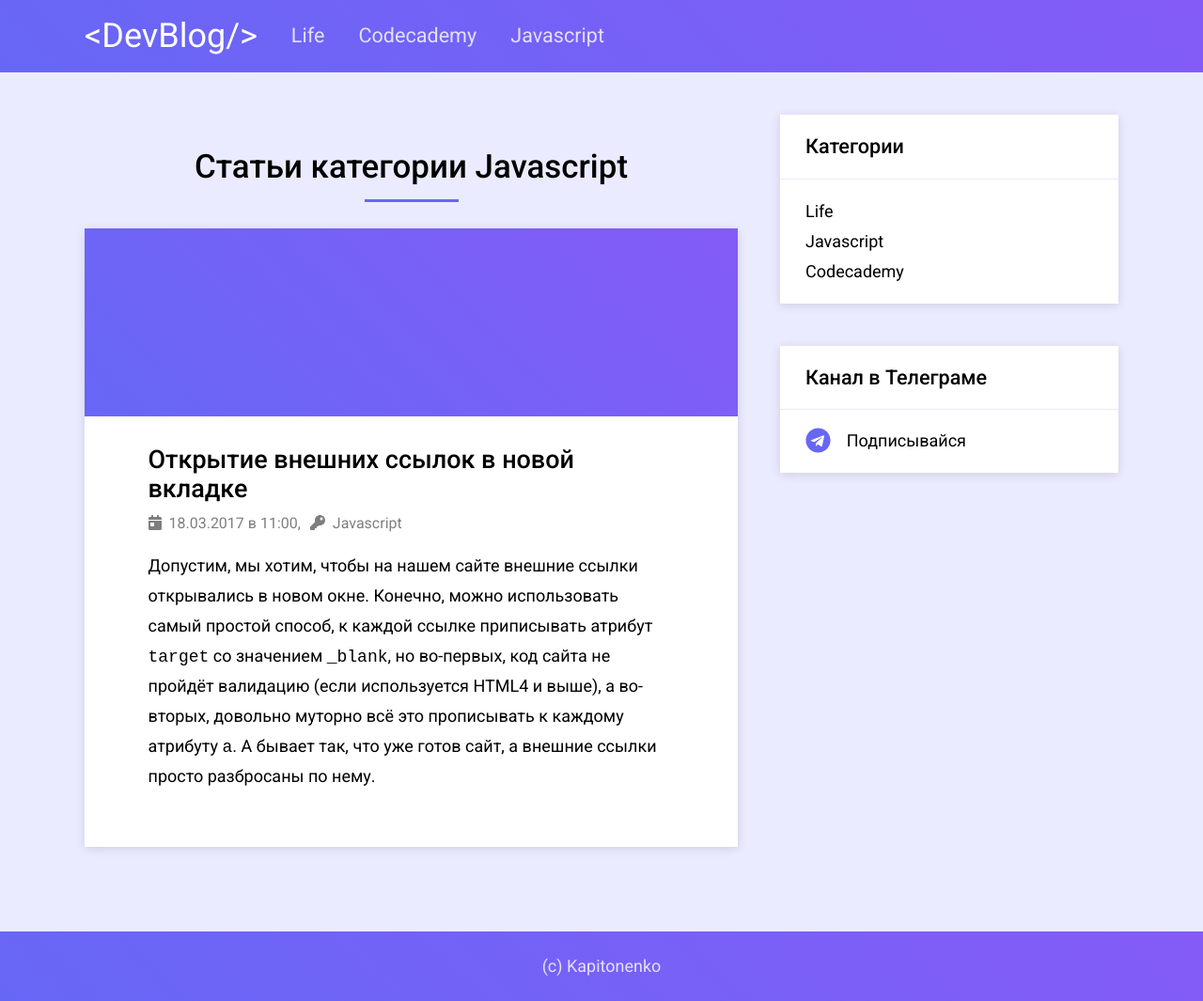
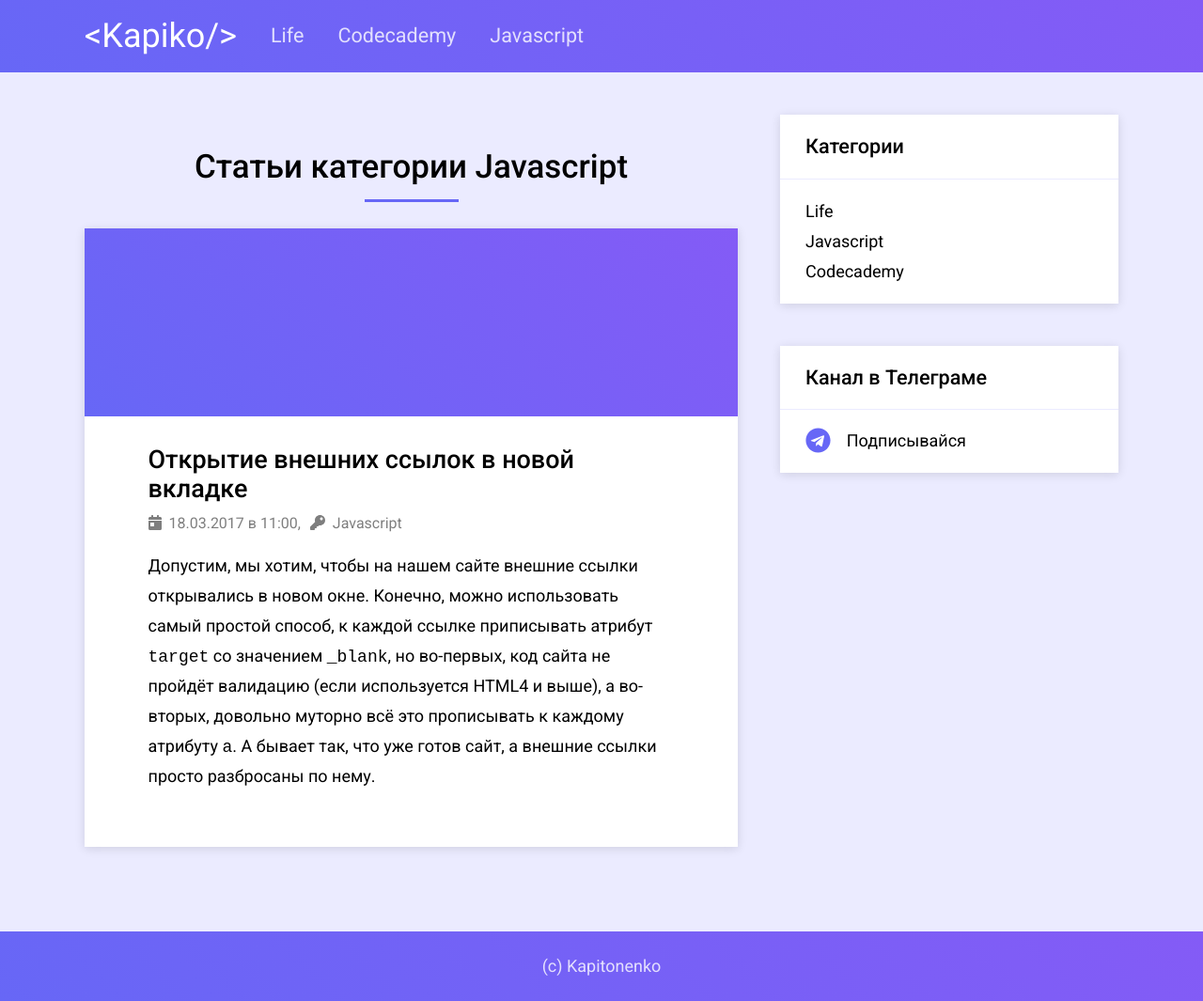
Before and after one commit to kaptn3/dev-blog-theme, a Jekyll site: the page built from category/javascript.md, in a window 1280 px wide. Shown: the whole page at 94% size. Built offline with Jekyll 4.4.1, drawn with Linux system fonts in a browser that asks for light colours.

Commit message:
Edited name of site

```diff
--- a/_config.yml
+++ b/_config.yml
@@ -3,7 +3,7 @@ plugins:
   - jekyll-sitemap
   - jekyll-redirect-from
 
-title: 'DevBlog - блог о веб-разработке'
+title: 'Kapiko - блог о веб-разработке'
 url: "https://blog.kaptn.ru"
 color: "#6767F6"
 permalink: /:categories/:title
@@ -18,5 +18,5 @@ paginate_path: '/page/:num/'
 
 socials:
   github: 'kaptn3'
-  tlgrm: 'https://t.me/vikablog'
+  tlgrm: 'https://t.me/kapiko_blog'
   disqus: 'devblog-9'
--- a/_includes/header.html
+++ b/_includes/header.html
@@ -1,7 +1,7 @@
 <header class="header">
   <div class="container">
     <nav class="header__nav main-nav">
-      <a class="main-nav__item main-nav__logo" href="{{ site.url }}">&lt;DevBlog/&gt;</a>
+      <a class="main-nav__item main-nav__logo" href="{{ site.url }}">&lt;Kapiko/&gt;</a>
       <button class="main-nav__btn">
         <i class="fas fa-bars"></i>
       </button>
```
